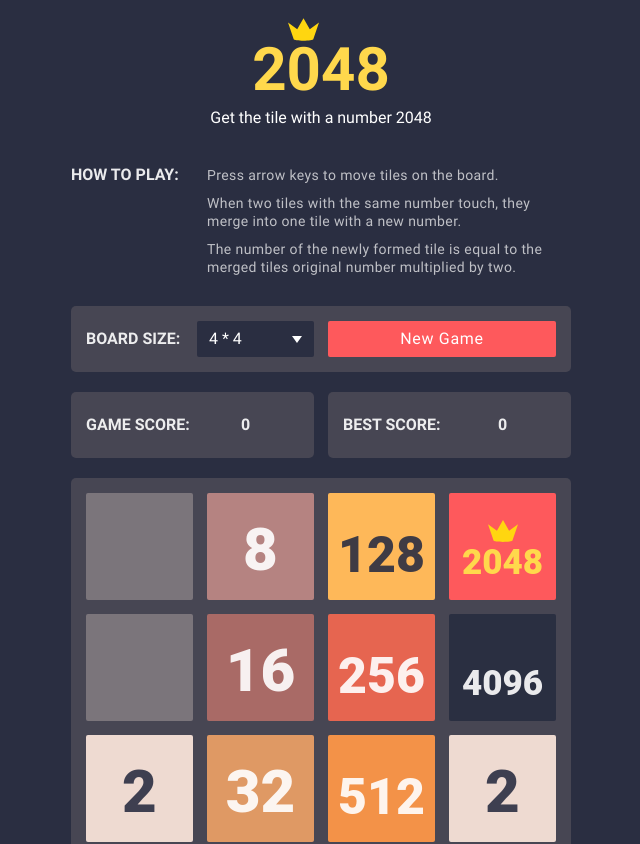
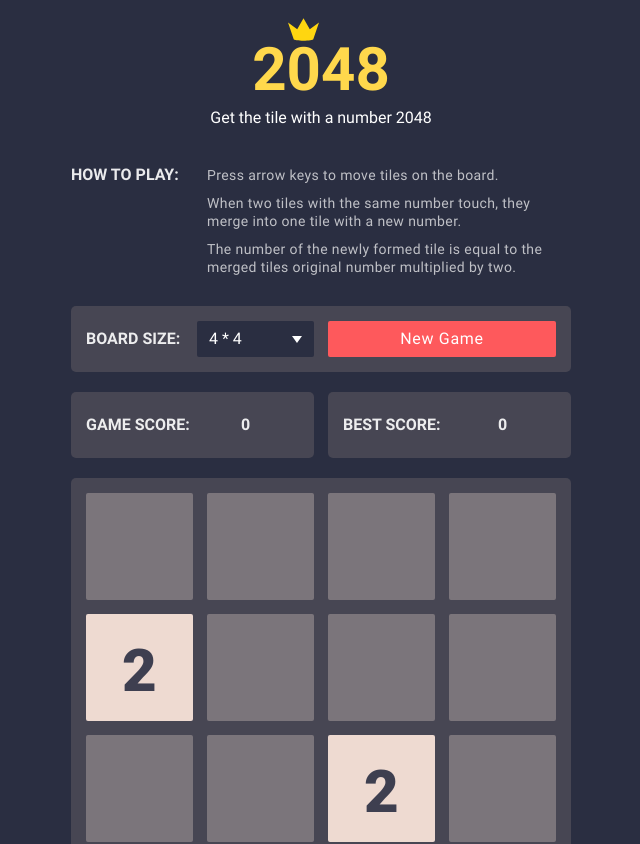
Before and after one commit to truefiesta/game2048, a React app: page / in a window 1280 px wide. Shown: the top 844 px of the page, without its empty margins (319-959 px from the left). Built offline with nearby package versions, Linux system fonts and the light colour scheme; a web font is replaced by a local one.

Commit message:
Connect the App model to the App component

```diff
--- /dev/null
+++ b/src/components/app/app.jsx
@@ -0,0 +1,85 @@
+import React, {Component, Fragment} from "react";
+import AppModel from "../../models/app/app";
+import BoardSize from "../board-size/board-size";
+import Board from "../board/board";
+import NewGameButton from "../new-game-button/new-game-button";
+import Score from "../score/score";
+import {ScoreType} from "../../const";
+
+const defaultBoardSize = 4;
+// TODO: get from local storage;
+const bestScore = 0;
+
+class App extends Component {
+    constructor(props) {
+        super(props);
+        this._app = new AppModel(defaultBoardSize, bestScore);
+        this.state = {
+            score: this._app.getGame().getScore(),
+            bestScore: this._app.getBestScore(),
+            boardValues: this._app.getGame().getBoardValues(),
+        }
+
+        this._actions = {
+            moveUp: this._moveUp.bind(this),
+            moveDown: this._moveDown.bind(this),
+            moveRight: this._moveRight.bind(this),
+            moveLeft: this._moveLeft.bind(this),
+        };
+    }
+
+    _updateState() {
+        this.setState({
+            score: this._app.getGame().getScore(),
+            bestScore: this._app.getBestScore(),
+            boardValues: this._app.getGame().getBoardValues(),
+        })
+    }
+
+    _moveUp() {
+        this._app.moveUp();
+        this._updateState();
+    }
+
+    _moveDown() {
+        this._app.moveDown();
+        this._updateState();
+    }
+
+    _moveRight() {
+        this._app.moveRight();
+        this._updateState();
+    }
+
+    _moveLeft() {
+        this._app.moveLeft();
+        this._updateState();
+    }
+
+    render() {
+        return (
+            <Fragment>
+                <section className="new-game-container box">
+                    <BoardSize />
+                    <NewGameButton />
+                </section>
+                <section className="score">
+                    <Score
+                        title={ScoreType.GAME}
+                        points={this.state.score}
+                    />
+                    <Score
+                        title={ScoreType.BEST}
+                        points={this.state.bestScore}
+                    />
+                </section>
+                <Board
+                    matrix={this.state.boardValues}
+                    actions={this._actions}
+                />
+            </Fragment>
+        );
+    }
+};
+
+export default App;
--- a/src/components/board/board.jsx
+++ b/src/components/board/board.jsx
@@ -1,19 +1,59 @@
-import React from "react";
+import React, {useCallback, useEffect} from "react";
 import PropTypes from "prop-types";
 import Tile from "../tile/tile";
 
-const Board = ({tileValues}) => {
+const Board = ({matrix, actions}) => {
+    const values = matrix.reduce((acc, curColumn) => {
+        return acc.concat(curColumn);
+    }, []);
+
+    const keyDownHandler = useCallback((evt) => {
+        evt.preventDefault();
+        switch(evt.key) {
+            case `ArrowUp`:
+                actions.moveUp();
+                break;
+            case `ArrowDown`:
+                actions.moveDown();
+                break;
+            case `ArrowRight`:
+                actions.moveRight();
+                break;
+            case `ArrowLeft`:
+                actions.moveLeft();
+                break;
+        }
+      }, [actions]);
+
+    useEffect(() => {
+        document.addEventListener("keydown", keyDownHandler, false);
+
+        return () => {
+            document.removeEventListener("keydown", keyDownHandler, false);
+        };
+    }, [actions]);
+
     return (
         <section className="board box">
-            {tileValues.map((tileValue, i) => {
-                return <Tile key={i} value={tileValue}/>
+            {values.map((value, i) => {
+                return <Tile key={i} value={value}/>
             })}
         </section>
     )
 };
 
 Board.propTypes = {
-    tileValues: PropTypes.arrayOf(PropTypes.number).isRequired,
+    matrix: PropTypes.arrayOf(
+        PropTypes.arrayOf(
+            PropTypes.number.isRequired
+        ).isRequired
+    ).isRequired,
+    actions: PropTypes.shape({
+        moveUp: PropTypes.func.isRequired,
+        moveDown: PropTypes.func.isRequired,
+        moveRight: PropTypes.func.isRequired,
+        moveLeft: PropTypes.func.isRequired,
+    }).isRequired
 }
 
 export default Board;
--- a/src/index.js
+++ b/src/index.js
@@ -1,36 +1,6 @@
-import React, {Fragment} from "react";
+import React from "react";
 import ReactDOM from "react-dom";
-import BoardSize from "./components/board-size/board-size";
-import Board from "./components/board/board";
-import NewGameButton from "./components/new-game-button/new-game-button";
-import Score from "./components/score/score";
-import {ScoreType} from "./const";
+import App from "./components/app/app";
 import './css/styles.css';
 
-const tileValues = [0, 0, 2, 4, 8, 16, 32, 64, 128, 256, 512, 1024, 2048, 4096, 2, 2];
-
-const App = () => {
-    return (
-        <Fragment>
-            <section className="new-game-container box">
-                <BoardSize />
-                <NewGameButton />
-            </section>
-            <section className="score">
-                <Score
-                    title={ScoreType.GAME}
-                    points={0}
-                />
-                <Score
-                    title={ScoreType.BEST}
-                    points={0}
-                />
-            </section>
-            <Board
-                tileValues={tileValues}
-            />
-        </Fragment>
-    );
-};
-
 ReactDOM.render(<App />, document.getElementById('game'));
```
Also changed, not shown: 1 other file (tests, documents, lock files or other folders).
